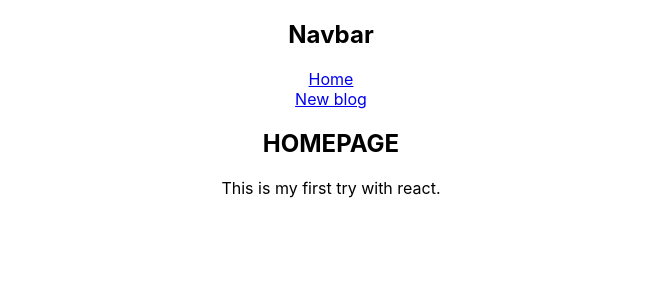
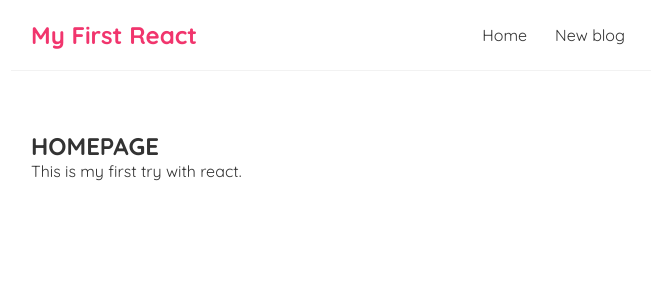
Before and after one commit to pedroalmeida96/reactjs-tutorial, a React (Create React App) app: page / in a window 1280 px wide. Shown: the top 300 px of the page, without its empty margins (309-964 px from the left). Built offline with nearby package versions, Linux system fonts and the light colour scheme.

Commit message:
css added

```diff
--- a/src/App.css
+++ /dev/null
@@ -1,38 +0,0 @@
-.App {
-  text-align: center;
-}
-
-.App-logo {
-  height: 40vmin;
-  pointer-events: none;
-}
-
-@media (prefers-reduced-motion: no-preference) {
-  .App-logo {
-    animation: App-logo-spin infinite 20s linear;
-  }
-}
-
-.App-header {
-  background-color: #282c34;
-  min-height: 100vh;
-  display: flex;
-  flex-direction: column;
-  align-items: center;
-  justify-content: center;
-  font-size: calc(10px + 2vmin);
-  color: white;
-}
-
-.App-link {
-  color: #61dafb;
-}
-
-@keyframes App-logo-spin {
-  from {
-    transform: rotate(0deg);
-  }
-  to {
-    transform: rotate(360deg);
-  }
-}
--- a/src/App.js
+++ b/src/App.js
@@ -1,9 +1,9 @@
-import "./App.css";
 import Navbar from "./Navbar";
 import Home from "./Home";
 
 function App() {
   //Aqui pode-se colocar o que quisermos de js.
+
   return (
     <div className="App">
       <Navbar />
--- a/src/Navbar.js
+++ b/src/Navbar.js
@@ -1,13 +1,13 @@
 const Navbar = () => {
-    return (<nav className="Navbar">
-        <h1>Navbar</h1>
-        <div className="links">
-            <a href="/">Home</a>
-            <br></br>
-            <a href="/create">New blog</a>
-        </div>
+  return (
+    <nav className="navbar">
+      <h1>My First React</h1>
+      <div className="links">
+        <a href="/">Home</a>
+        <a href="/create">New blog</a>
+      </div>
     </nav>
-    );
-}
+  );
+};
 
 export default Navbar;
--- a/src/index.css
+++ b/src/index.css
@@ -1,13 +1,35 @@
-body {
+@import url("https://fonts.googleapis.com/css2?family=Quicksand:wght@300;400;500;600;700&display=swap");
+
+/* base styles */
+* {
   margin: 0;
-  font-family: -apple-system, BlinkMacSystemFont, 'Segoe UI', 'Roboto', 'Oxygen',
-    'Ubuntu', 'Cantarell', 'Fira Sans', 'Droid Sans', 'Helvetica Neue',
-    sans-serif;
-  -webkit-font-smoothing: antialiased;
-  -moz-osx-font-smoothing: grayscale;
+  font-family: "Quicksand";
+  color: #333;
 }
-
-code {
-  font-family: source-code-pro, Menlo, Monaco, Consolas, 'Courier New',
-    monospace;
+.navbar {
+  padding: 20px;
+  display: flex;
+  align-items: center;
+  max-width: 600px;
+  margin: 0 auto;
+  border-bottom: 1px solid #f2f2f2;
 }
+.navbar h1 {
+  color: #f1356d;
+}
+.navbar .links {
+  margin-left: auto;
+}
+.navbar a {
+  margin-left: 16px;
+  text-decoration: none;
+  padding: 6px;
+}
+.navbar a:hover {
+  color: #f1356d;
+}
+.content {
+  max-width: 600px;
+  margin: 40px auto;
+  padding: 20px;
+}
```
